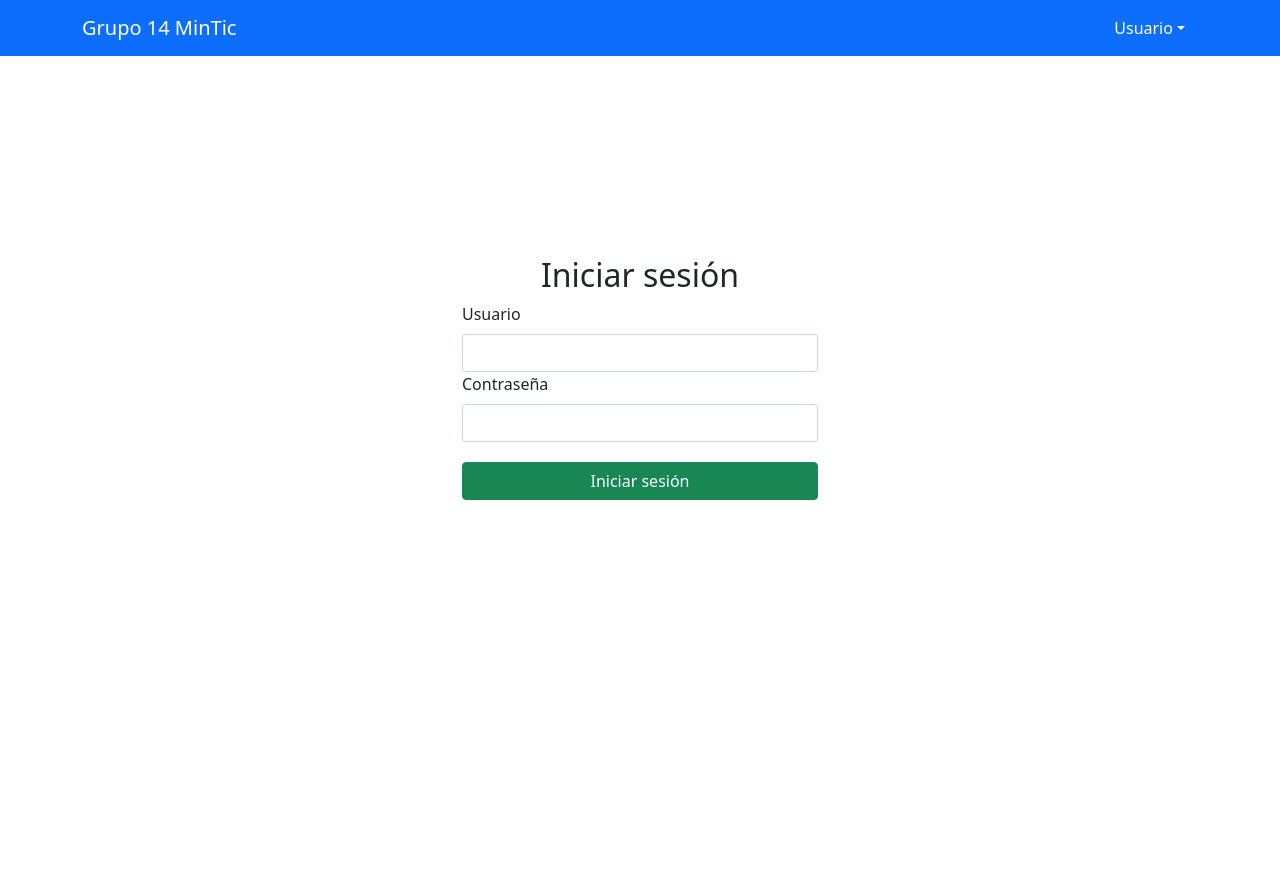
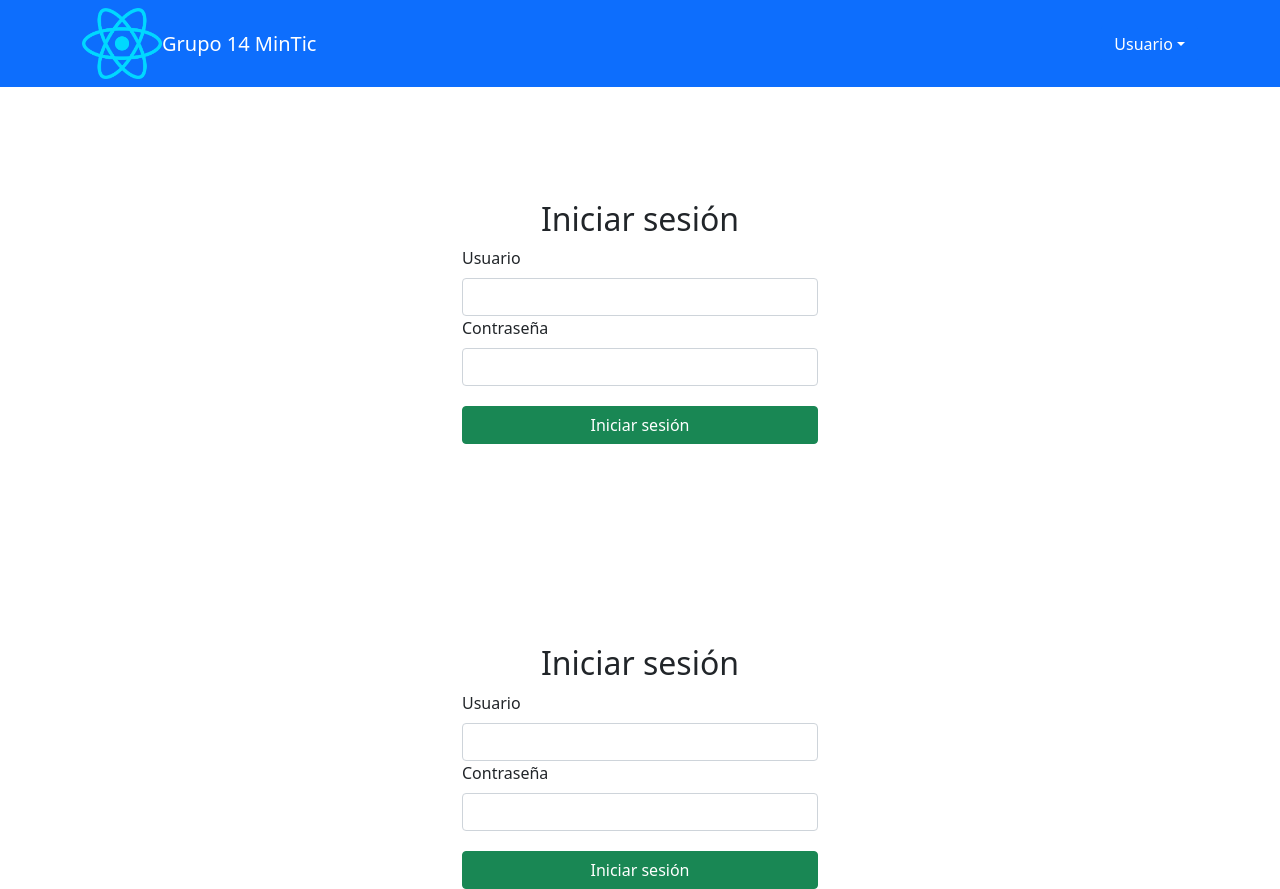
Before and after one commit to AlbertUSCO/ciclo4Class, a React (Create React App) app in the folder Proyecto/empleados_front/: page / in a window 1280 px wide. Before the commit the page ends 800 px from the top, so only its background shows below. Built offline with nearby package versions, Linux system fonts and the light colour scheme.

Commit message:
clase 11/9/2021

```diff
--- a/Proyecto/empleados_front/package.json
+++ b/Proyecto/empleados_front/package.json
@@ -13,6 +13,7 @@
     "react": "^17.0.2",
     "react-bootstrap": "^2.0.1",
     "react-dom": "^17.0.2",
+    "react-router-dom": "^5.1.2",
     "react-scripts": "4.0.3",
     "web-vitals": "^1.1.2"
   },
--- a/Proyecto/empleados_front/src/App.js
+++ b/Proyecto/empleados_front/src/App.js
@@ -3,6 +3,7 @@ import './App.css';
 import 'bootstrap/dist/css/bootstrap.min.css';
 import Login from "./components/login/login.js"
 import Navbar from "./components/navbar/navbar"
+import AppRouter from './components/router/router';
 
 function App() {
   return (
@@ -10,6 +11,7 @@ function App() {
 
       <Navbar />
       <Login />
+      <AppRouter />
 
     </div>
   );
--- a/Proyecto/empleados_front/src/components/login/login.css
+++ b/Proyecto/empleados_front/src/components/login/login.css
@@ -1,5 +1,5 @@
 #login-container{
-    margin-top: 250px;
+    margin-top: 250%;
 }
 #login-container h2,
 #login-container Button,
--- a/Proyecto/empleados_front/src/components/navbar/navbar.css
+++ b/Proyecto/empleados_front/src/components/navbar/navbar.css
@@ -9,3 +9,6 @@
     justify-content: center;
     margin-top: 5px;
 }
+.logo{
+    width: 80px;
+}
--- a/Proyecto/empleados_front/src/components/navbar/navbar.js
+++ b/Proyecto/empleados_front/src/components/navbar/navbar.js
@@ -4,6 +4,7 @@ import "./navbar.css"
 import { FontAwesomeIcon } from "@fortawesome/react-fontawesome"
 import { faUserCircle } from "@fortawesome/free-solid-svg-icons"
 import NavbarToggle from "react-bootstrap/esm/NavbarToggle";
+import logo from "../img/logo.png"
 
 export default class TopMenu extends React.Component {
     constructor(props) {
@@ -12,8 +13,9 @@ export default class TopMenu extends React.Component {
     }
     render() {
         return (
-            <Navbar id="navbar" bg="primary" variant="dark">
+            <Navbar fixed="top" id="navbar" bg="primary" variant="dark">
                 <Container>
+                    <img className="logo" src={logo} />
                     <Navbar.Brand href="#home"> Grupo 14 MinTic <spam id="usuario-sub-branm"></spam>
                     </Navbar.Brand>
                     <NavbarToggle sria-controls="basic-navbar-nav" />
--- /dev/null
+++ b/Proyecto/empleados_front/src/components/router/router.js
@@ -0,0 +1,16 @@
+import React from 'react';
+import {
+    BrowserRouter as Router,
+    Switch,
+    Route
+} from "react-router-dom";
+import Login from '../login/login';
+export default function AppRouter() {
+    return (
+        <Router>
+            <Switch>
+                <Route exact path={["/", "/login"]} component={Login} />
+            </Switch>
+        </Router>
+    )
+}
```
Also changed, not shown: Proyecto/empleados_front/src/components/img/logo.png (added), 1 other file (tests, documents, lock files or other folders).
